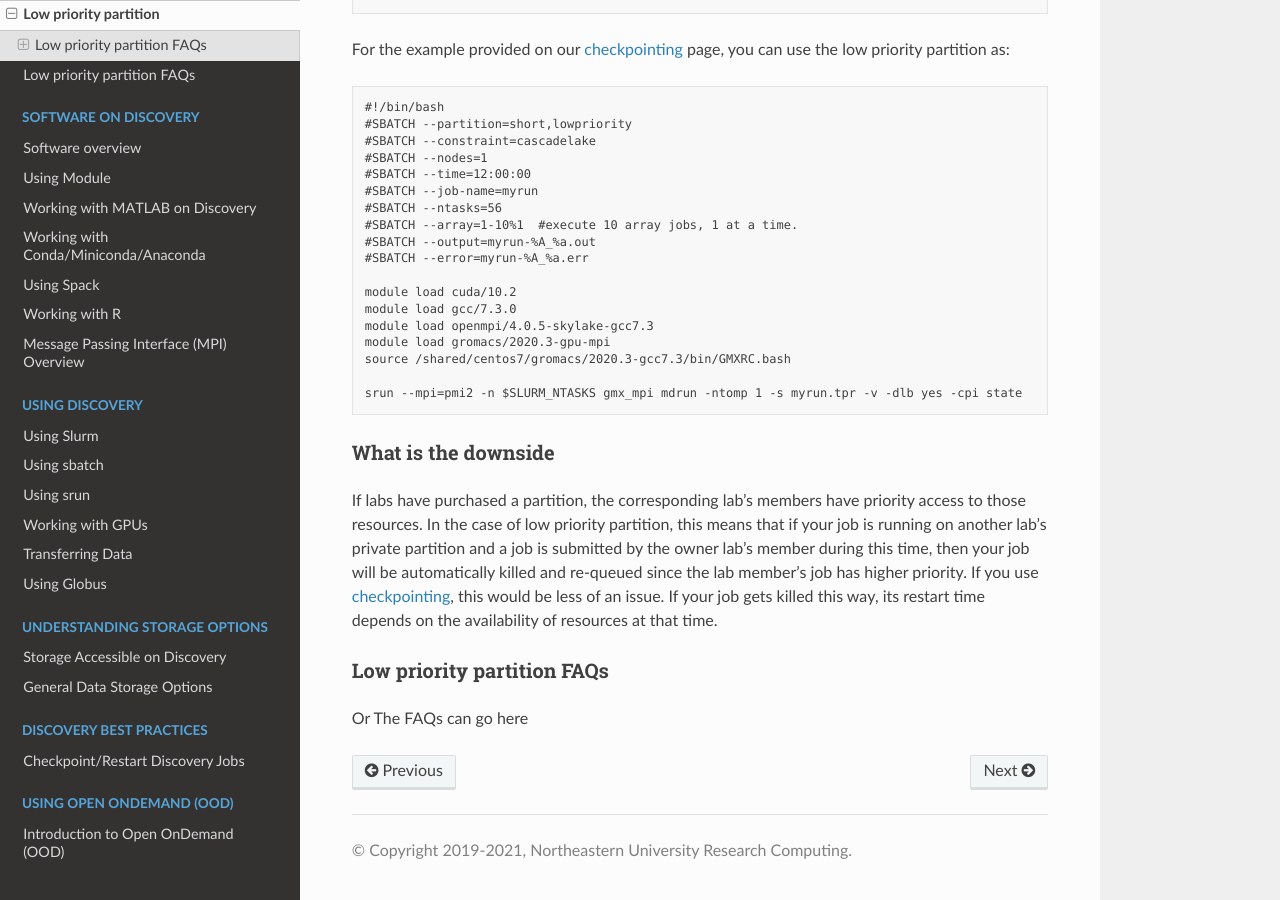
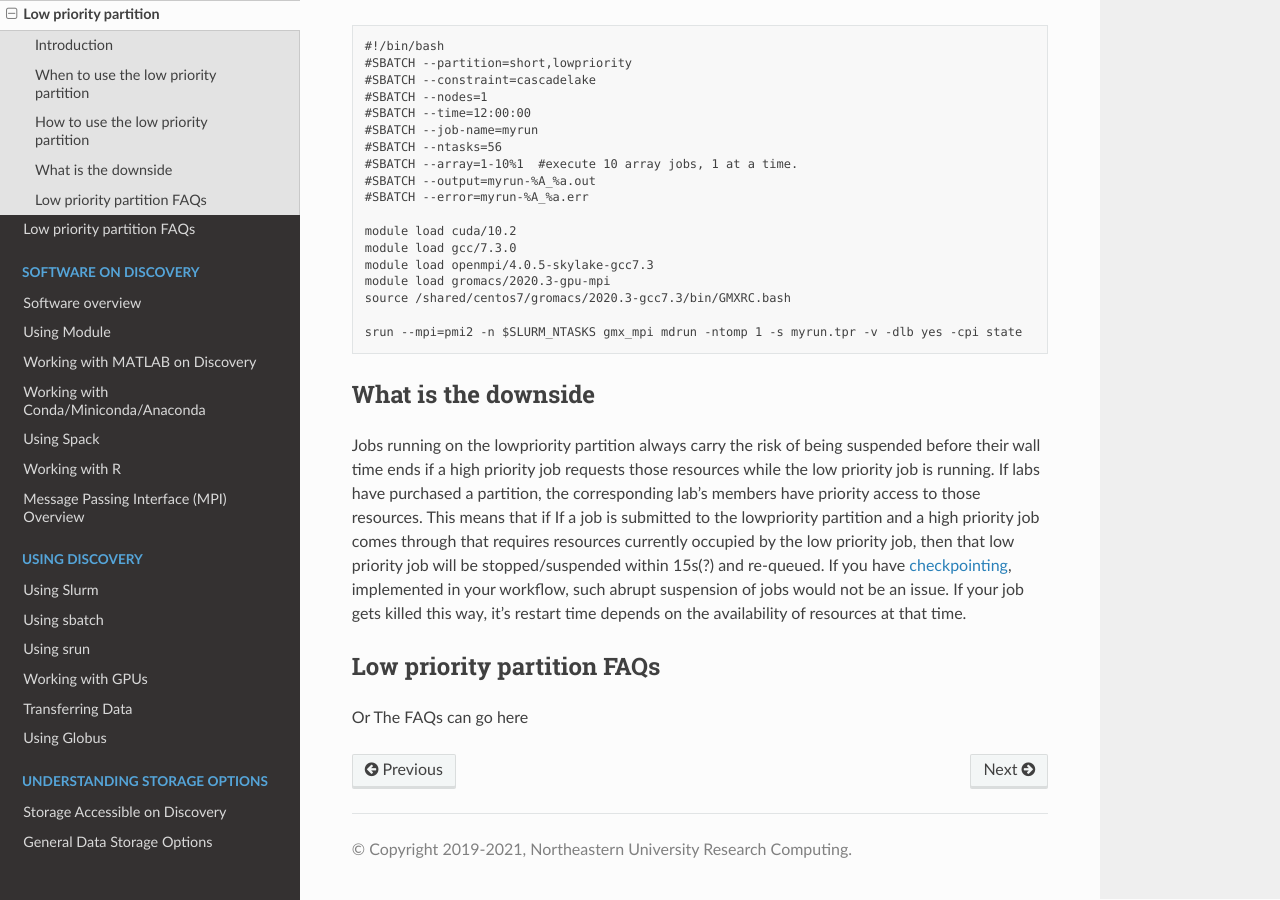
Before and after one commit to northeastern-rc/rc-public-documentation, a Sphinx documentation site: the page built from docs/source/hardware/lowpriority.rst, in a window 1280 px wide and 900 px high, scrolled down 1043 px. Built offline with Sphinx 7.4.7 and the Read the Docs theme 2.0.0, drawn with Linux system fonts in a browser that asks for light colours; some of the changed text lies outside the part shown.

Commit message:
Making language consistent with FAQs

```diff
--- a/docs/source/hardware/lowpriority.rst
+++ b/docs/source/hardware/lowpriority.rst
@@ -6,16 +6,12 @@
 **********
 :sub:`Updated September, 2022`
 
-Low priority partition FAQs
-+++++++++++++++++++++++++++
-
-The FAQs can go here (as a sub-menu but on same page)
 
 Introduction
 ===================
-‘Low priority partition’ is a new partition on Discovery that allows the research community to use resources associated with
-private partitions on the cluster when they are idle. The low priority partition has hardware not otherwise available to the general research
-community and, in time, will double the resources accessible to users.
+``lowpriority`` is a new partition on Discovery that allows the research community to use private resources on the HPC cluster when they are idle.
+This new partition has hardware not otherwise available to the general research community and, in time, could double the resources available to NURC users.
+This is a common practice in HPC clusters to optimize the use of idle private resources that consume power and cooling.
 
 When to use the low priority partition
 ===================
@@ -68,11 +64,14 @@
 What is the downside
 ===================
 
-If labs have purchased a partition, the corresponding lab's members have priority access to those resources.
-In the case of low priority partition, this means that if your job is running on another lab's private partition and a job is
-submitted by the owner lab's member during this time, then your job will be automatically killed and re-queued
-since the lab member's job has higher priority. If you use `checkpointing <https://rc-docs.northeastern.edu/en/latest/best-practices/checkpointing.html>`_, this would be less of an issue.
-If your job gets killed this way, its restart time depends on the availability of resources at that time.
+Jobs running on the lowpriority partition always carry the risk of being suspended before their wall time ends if a
+high priority job requests those resources while the low priority job is running. If labs have purchased a partition,
+the corresponding lab’s members have priority access to those resources. This means that if If a job is submitted to
+the lowpriority partition and a high priority job comes through that requires resources currently occupied by the
+low priority job, then that low priority job will be stopped/suspended within 15s(?) and re-queued. If you have
+`checkpointing <https://rc-docs.northeastern.edu/en/latest/best-practices/checkpointing.html>`_, implemented in your
+workflow, such abrupt suspension of jobs would not be an issue. If your job gets killed this way, it’s restart time
+depends on the availability of resources at that time.
 
 Low priority partition FAQs
 ====================
```
